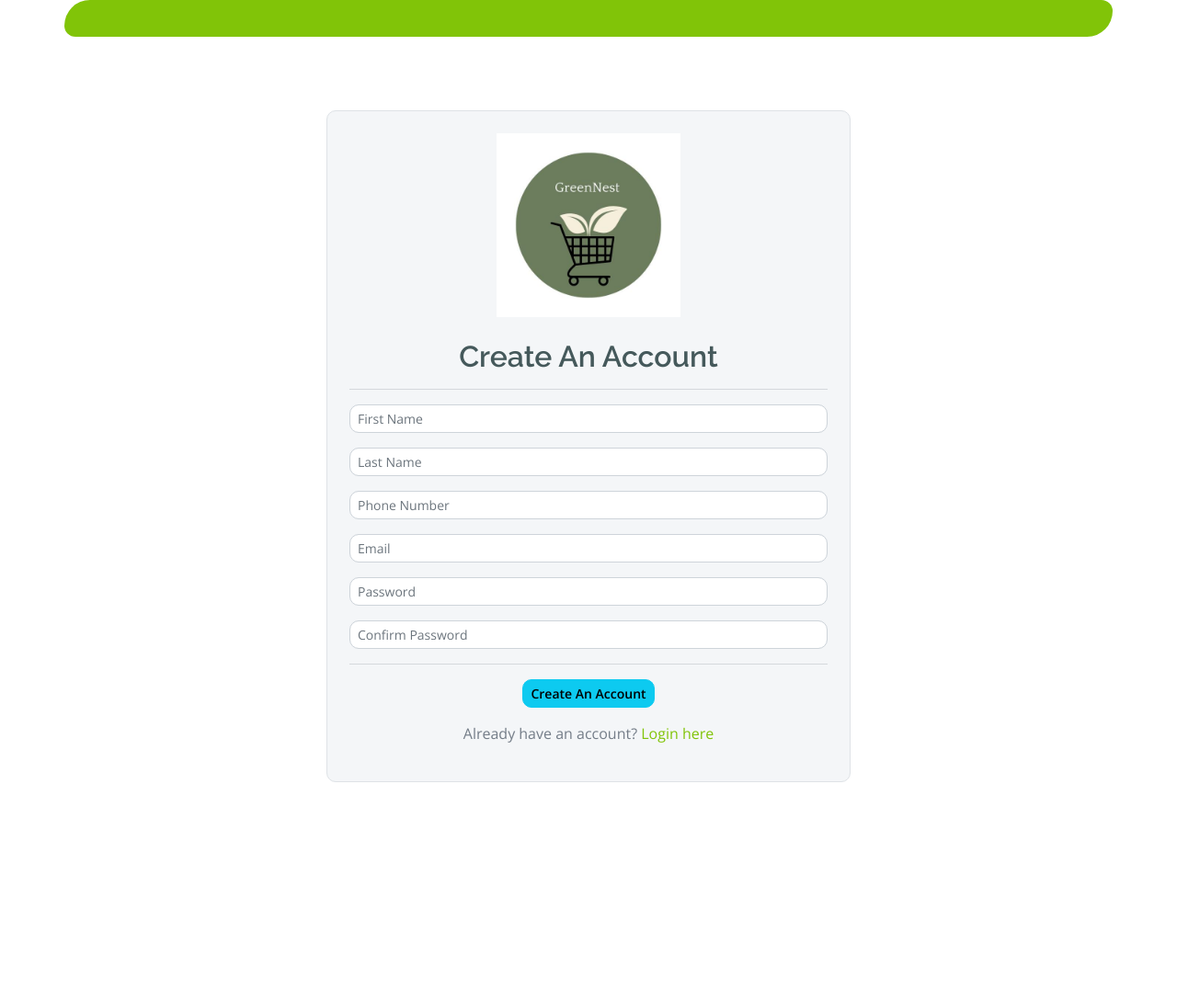
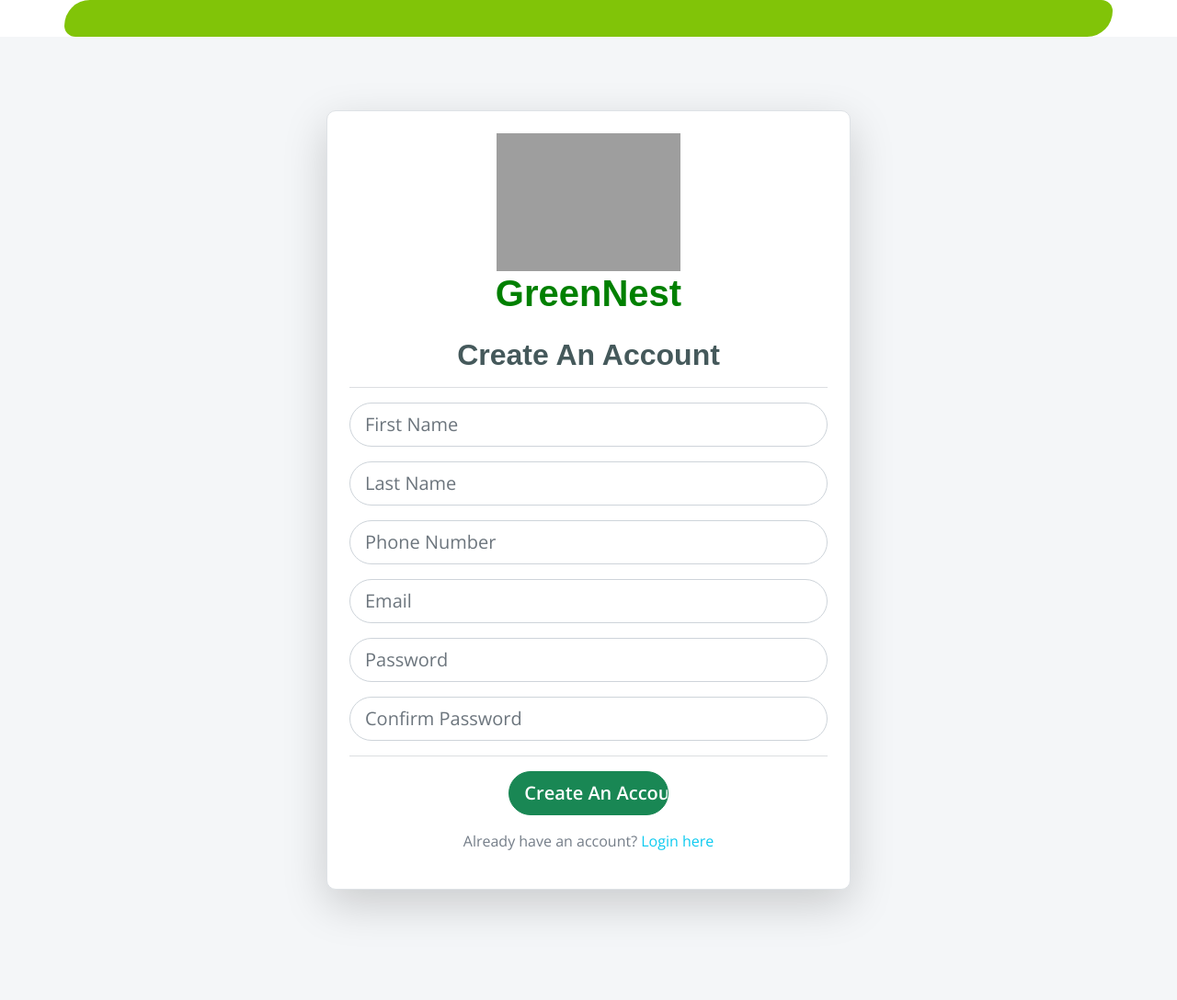
Before and after one commit to Khushbumodi123/GreenNest, a Django app: page /signup/ in a window 1280 px wide. Shown: the whole page at 92% size. Before the commit the page ends 851 px from the top, so only its background shows below. Run offline with Django 5.2, Linux system fonts and the light colour scheme; some libraries are stand-ins or nearby versions; grey boxes are pictures that could not be loaded.

Commit message:
sighup page updated

```diff
--- a/landingPage/templates/landingPage/signup.html
+++ b/landingPage/templates/landingPage/signup.html
@@ -2,60 +2,97 @@
 {% load static %}
 
 {% block content %}
-
-<div class="container-fluid py-5">
+<!-- Sign Up Page Start -->
+<div class="container-fluid py-5 bg-light">
     <div class="container py-5">
         <div class="row justify-content-center">
-            <div class="col-lg-6 border rounded p-4 m-4 bg-light">
-                <div class="text-center mb-4">
-                    <img src="{% static 'images/logo.jpeg' %}" alt="GreenNest Logo" class="img-fluid" style="height: 200px;">
+            <div class="col-lg-6 border rounded p-4 m-4 bg-white shadow-lg" style="animation: fadeIn 3s;">
+                <div class="text-center mb-4" style="animation: bounceIn 3s;">
+                    <img src="{% static 'images/GreenNestLogo.png' %}" alt="GreenNest Logo" class="img-fluid" style="height: 150px;">
+                    <h1 style="font-family: 'Poppins', sans-serif; font-weight: bold; color: green;">GreenNest</h1>
                 </div>
-                <h2 class="text-center">Create An Account</h2>
+                <h2 class="text-center" style="font-family: 'Poppins', sans-serif; font-weight: bold; animation: fadeIn 3s;">Create An Account</h2>
                 <hr>
-                <form method="POST"> <!-- Removed action attribute -->
+                <form method="POST">
                     {% csrf_token %}
                     {{ form.non_field_errors }}
                     <div class="form-group mb-3">
-{#                        <label for="firstname" class="float-left">First Name</label>#}
-                        <input type="text" name="first_name" id="firstname" value="{{ form.first_name.value|default_if_none:'' }}" class="form-control form-control-sm" placeholder="First Name">
+                        <input type="text" name="first_name" id="firstname" value="{{ form.first_name.value|default_if_none:'' }}" class="form-control form-control-lg" placeholder="First Name" style="border-radius: 30px;">
                         {{ form.first_name.errors }}
                     </div>
                     <div class="form-group mb-3">
-{#                        <label for="lastname" class="float-left">Last Name</label>#}
-                        <input type="text" name="last_name" id="lastname" value="{{ form.last_name.value|default_if_none:'' }}" class="form-control form-control-sm" placeholder="Last Name">
+                        <input type="text" name="last_name" id="lastname" value="{{ form.last_name.value|default_if_none:'' }}" class="form-control form-control-lg" placeholder="Last Name" style="border-radius: 30px;">
                         {{ form.last_name.errors }}
                     </div>
                     <div class="form-group mb-3">
-{#                        <label for="phone" class="float-left">Phone</label>#}
-                        <input type="text" name="phone" id="phone" value="{{ form.phone.value|default_if_none:'' }}" class="form-control form-control-sm" placeholder="Phone Number">
+                        <input type="text" name="phone" id="phone" value="{{ form.phone.value|default_if_none:'' }}" class="form-control form-control-lg" placeholder="Phone Number" style="border-radius: 30px;">
                         {{ form.phone.errors }}
                     </div>
                     <div class="form-group mb-3">
-{#                        <label for="email" class="float-left">Email</label>#}
-                        <input required type="email" name="email" id="email" value="{{ form.email.value|default_if_none:'' }}" class="form-control form-control-sm" placeholder="Email">
+                        <input required type="email" name="email" id="email" value="{{ form.email.value|default_if_none:'' }}" class="form-control form-control-lg" placeholder="Email" style="border-radius: 30px;">
                         {{ form.email.errors }}
                     </div>
                     <div class="form-group mb-3">
-{#                        <label for="password1" class="float-left">Password</label>#}
-                        <input type="password" name="password1" id="password1" class="form-control form-control-sm" placeholder="Password">
+                        <input type="password" name="password1" id="password1" class="form-control form-control-lg" placeholder="Password" style="border-radius: 30px;">
                         {{ form.password1.errors }}
                     </div>
                     <div class="form-group mb-3">
-{#                        <label for="password2" class="float-left">Confirm Password</label>#}
-                        <input type="password" name="password2" id="password2" class="form-control form-control-sm" placeholder="Confirm Password">
+                        <input type="password" name="password2" id="password2" class="form-control form-control-lg" placeholder="Confirm Password" style="border-radius: 30px;">
                         {{ form.password2.errors }}
                     </div>
                     <hr>
                     <div class="text-center">
-                        <input class="btn btn-info btn-sm" type="submit" value="Create An Account">
+                        <input class="btn btn-success btn-lg col-lg-4" type="submit" value="Create An Account" style="border-radius: 30px;">
                     </div>
                 </form>
                 <div class="text-center mt-3">
-                    <p>Already have an account? <a href="{% url 'landingPage:login' %}">Login here</a></p>
+                    <p>Already have an account? <a href="{% url 'landingPage:login' %}" class="text-info">Login here</a></p>
                 </div>
             </div>
         </div>
     </div>
 </div>
+<!-- Sign Up Page End -->
 
+<!-- Custom CSS for Animations -->
+<style>
+    @keyframes fadeIn {
+        from { opacity: 0; }
+        to { opacity: 1; }
+    }
+
+    @keyframes bounceIn {
+        0%, 20%, 40%, 60%, 80%, 100% {
+            -webkit-animation-timing-function: cubic-bezier(0.215, 0.610, 0.355, 1.000);
+            animation-timing-function: cubic-bezier(0.215, 0.610, 0.355, 1.000);
+        }
+        0% {
+            opacity: 0;
+            -webkit-transform: scale3d(0.3, 0.3, 0.3);
+            transform: scale3d(0.3, 0.3, 0.3);
+        }
+        20% {
+            -webkit-transform: scale3d(1.1, 1.1, 1.1);
+            transform: scale3d(1.1, 1.1, 1.1);
+        }
+        40% {
+            -webkit-transform: scale3d(0.9, 0.9, 0.9);
+            transform: scale3d(0.9, 0.9, 0.9);
+        }
+        60% {
+            opacity: 1;
+            -webkit-transform: scale3d(1.03, 1.03, 1.03);
+            transform: scale3d(1.03, 1.03, 1.03);
+        }
+        80% {
+            -webkit-transform: scale3d(0.97, 0.97, 0.97);
+            transform: scale3d(0.97, 0.97, 0.97);
+        }
+        100% {
+            opacity: 1;
+            -webkit-transform: scale3d(1, 1, 1);
+            transform: scale3d(1, 1, 1);
+        }
+    }
+</style>
 {% endblock %}
```
